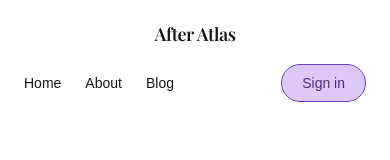
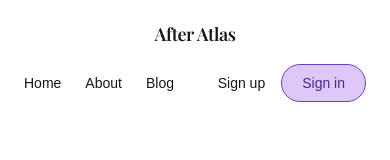
Before and after one commit to AfterAtlasJoe/afteratlas-website, a Next.js app: page /feedback in a window 390 px wide. Shown: the top 160 px of the page. Built offline with nearby package versions, Linux system fonts and the light colour scheme; no server answers; a web font is replaced by a local one.

Commit message:
Fix Profile and Admin nav links hidden on mobile viewports
Both links used hidden sm:inline with no mobile menu to reach them
another way, making /profile and /admin unreachable from the header
on phones. Show them always and let the actions row wrap instead.

```diff
--- a/src/components/layout/site-header.tsx
+++ b/src/components/layout/site-header.tsx
@@ -26,18 +26,12 @@ export async function SiteHeader() {
           After Atlas
         </Link>
 
-        <div className="flex items-center justify-end gap-4 text-sm font-medium">
+        <div className="flex flex-wrap items-center justify-end gap-x-4 gap-y-2 text-sm font-medium">
           {session?.user ? (
             <>
               <Link href="/dashboard">Dashboard</Link>
-              <Link href="/profile" className="hidden sm:inline">
-                Profile
-              </Link>
-              {isAdmin ? (
-                <Link href="/admin" className="hidden sm:inline">
-                  Admin
-                </Link>
-              ) : null}
+              <Link href="/profile">Profile</Link>
+              {isAdmin ? <Link href="/admin">Admin</Link> : null}
               <form
                 action={async () => {
                   "use server";
@@ -54,9 +48,7 @@ export async function SiteHeader() {
             </>
           ) : (
             <>
-              <Link href="/register" className="hidden sm:inline">
-                Sign up
-              </Link>
+              <Link href="/register">Sign up</Link>
               <Link
                 href="/login"
                 className="rounded-full border border-accent bg-accent-light px-5 py-2 text-accent-ink"
```
